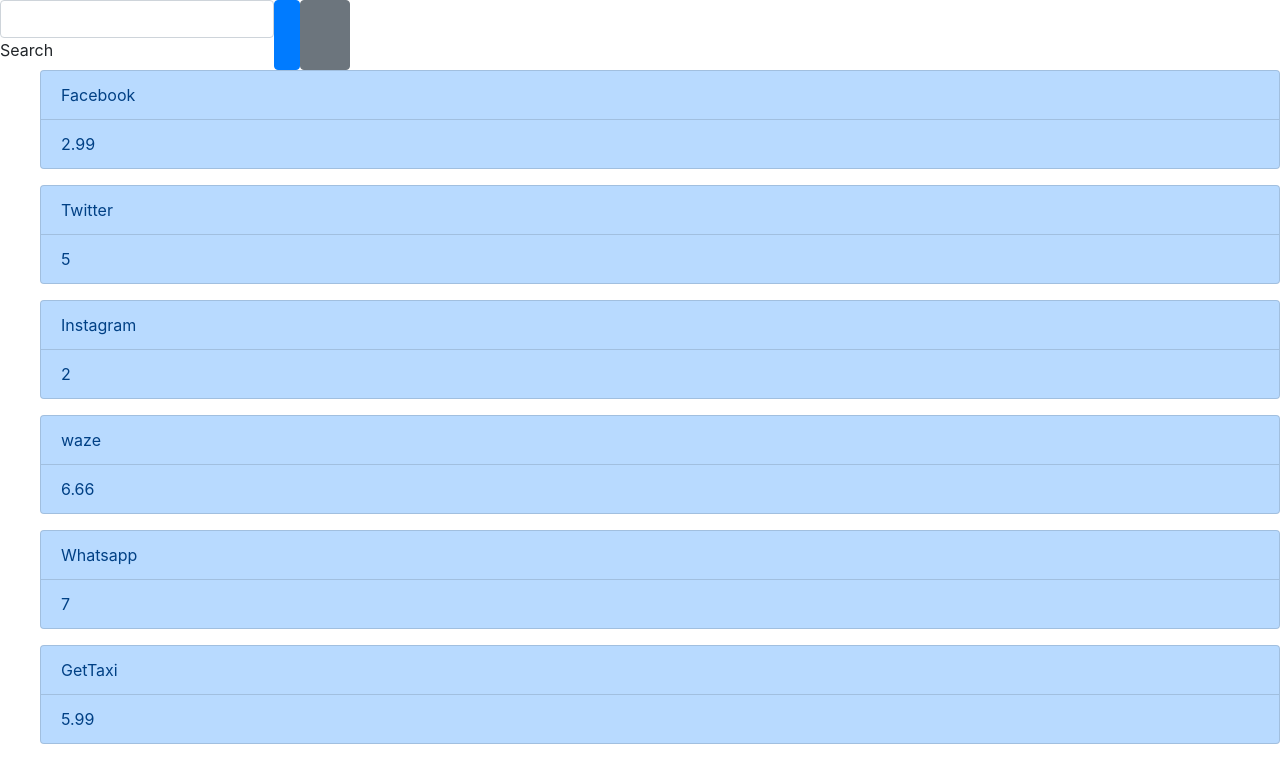
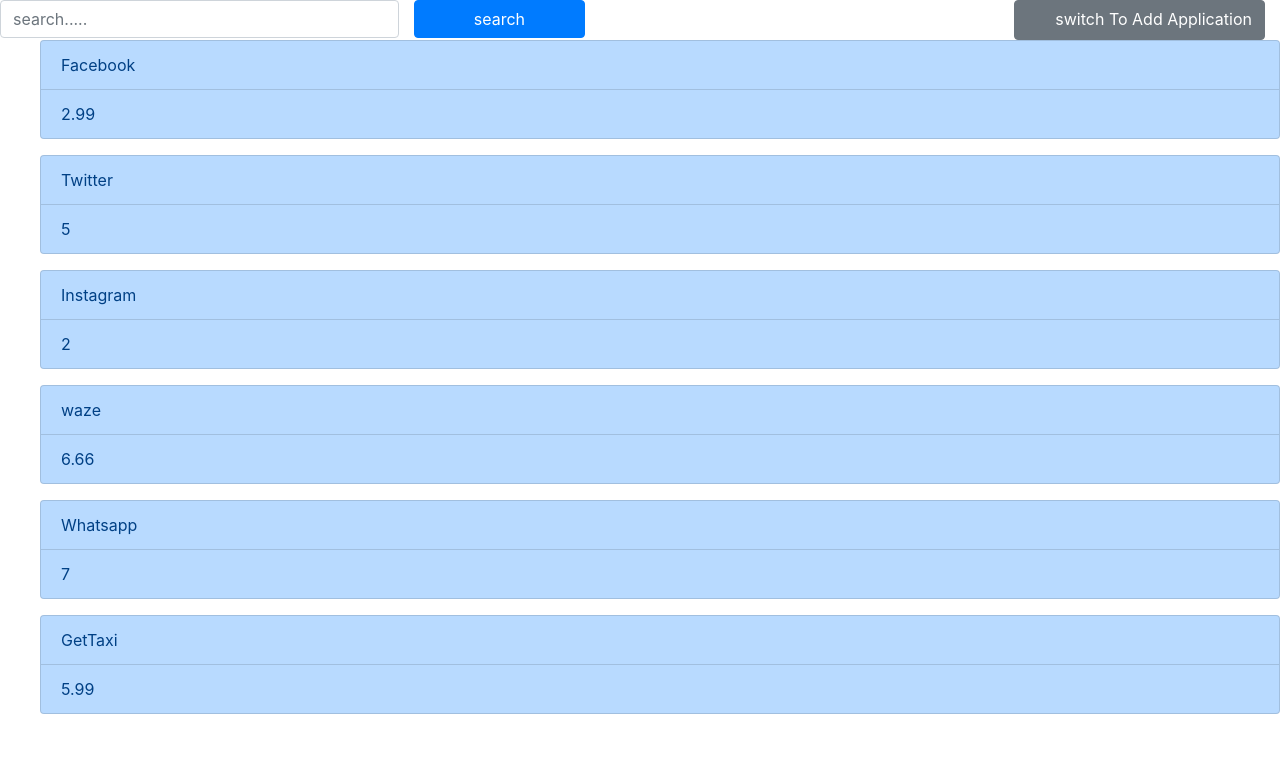
Before and after one commit to 10HarelGrinzaid/appsCenter, a plain HTML site: page mainPage.html in a window 1280 px wide. Drawn offline with nearby package versions, Linux system fonts and the light colour scheme.

Commit message:
done with all the functionality

```diff
--- a/mainPage.html
+++ b/mainPage.html
@@ -14,19 +14,29 @@
 <body onload="showAppsData('')">
   <nav>
     <header>
-      <div class="input-group">
-        <div class="form-outline">
+      <div class="input-group row">
+        <div class="col justify-content-center">
+          <div class="row">
+            <div class="form-outline col-5">
               <input
-            onkeyup="showAppsData('i')"
+                onkeyup="showAppsData('')"
                 type="text"
                 id="form1"
                 class="form-control"
+                placeholder="search....."
               />
-          <label class="form-label" for="form1">Search</label>
             </div>
-        <button type="button" class="btn btn-primary">
+            <button
+              type="button"
+              class="btn btn-primary col-2"
+              onclick="showAppsData('')"
+            >
               <i class="fas fa-search"></i>
+              <a>search</a>
             </button>
+          </div>
+        </div>
+        <div class="align-items-end">
           <button
             type="button"
             class="btn btn-secondary"
@@ -37,7 +47,9 @@
             aria-label="Toggle navigation"
           >
             <span class="navbar-toggler-icon"></span>
+            <a>switch To Add Application</a>
           </button>
+        </div>
       </div>
     </header>
   </nav>
```
Lines whose indentation alone changed are shown as unchanged.
